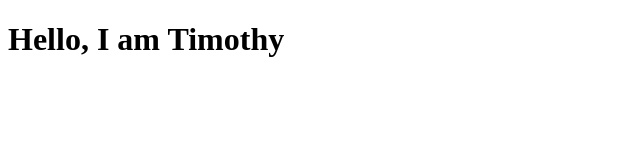
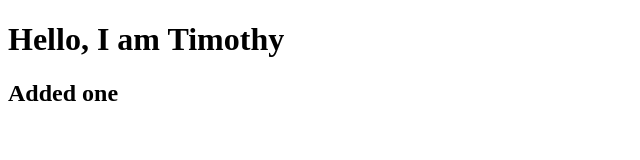
Before and after one commit to DrakeTimothy/LearnGit, a plain HTML site: page index.html in a window 1280 px wide. Shown: the whole page, without its empty margins (0-640 px from the left). Drawn offline with Linux system fonts and the light colour scheme.

Commit message:
Added css

```diff
--- a/index.html
+++ b/index.html
@@ -8,5 +8,6 @@
 </head>
 <body>
     <h1>Hello, I am Timothy</h1>
+    <h2>Added one</h2>
 </body>
 </html>
--- /dev/null
+++ b/styles.css
@@ -0,0 +1,3 @@
+body{
+    color: red;
+}
```
